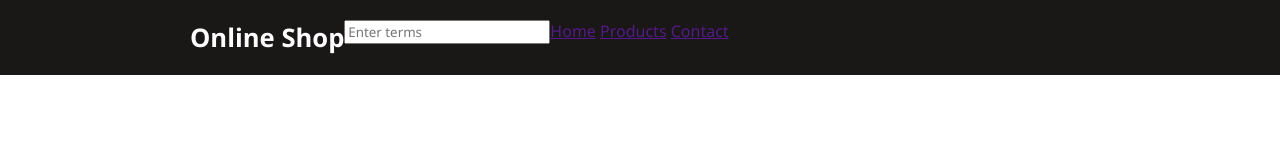
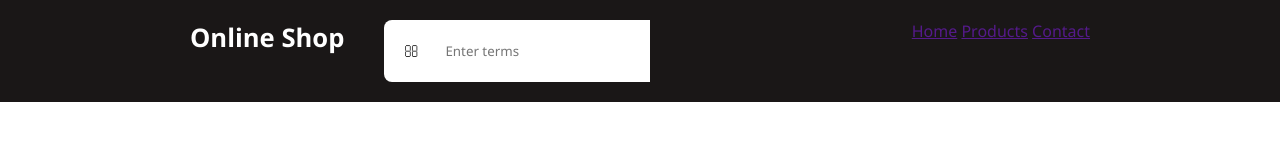
Before and after one commit to erdem-muhammed/Exercises-Javascript, a plain HTML site: page Exercise 12- Auto Completion/index.html in a window 1280 px wide. Drawn offline with Linux system fonts and the light colour scheme.

Commit message:
.search-icon and input style made

```diff
--- a/Exercise 12- Auto Completion/index.html
+++ b/Exercise 12- Auto Completion/index.html
@@ -13,11 +13,11 @@
         <div class="wrapper topContainer">
             <div class="logo">Online Shop</div>
             <div class="search">
-                <div class="search-icon"></div>
-                <div class="input">
-                    <input type="text" placeholder="Enter terms">
-                    <div class="sarch-btn"></div>
+                <div class="search-icon">
+                    <i class="fal fa-search"></i>
                 </div>
+                <input type="text" placeholder="Enter terms">
+                <div class="sarch-btn"></div>
             </div>
             <nav>
                 <a href="">Home</a>
--- a/Exercise 12- Auto Completion/style.css
+++ b/Exercise 12- Auto Completion/style.css
@@ -31,3 +31,22 @@ header
     font-weight: bold;
     color: white;
 }
+.topContainer .search
+{
+    flex-grow: 1;
+    display: flex;
+    margin: 0 40px;
+}
+.topContainer .search .search-icon
+{
+    padding: 20px;
+    background-color: white;
+    border-top-left-radius: 8px;
+    border-bottom-left-radius: 8px;
+}
+.topContainer .search input
+{
+    padding: 12px 7px;
+    border: none;
+    outline: none;
+}
```
